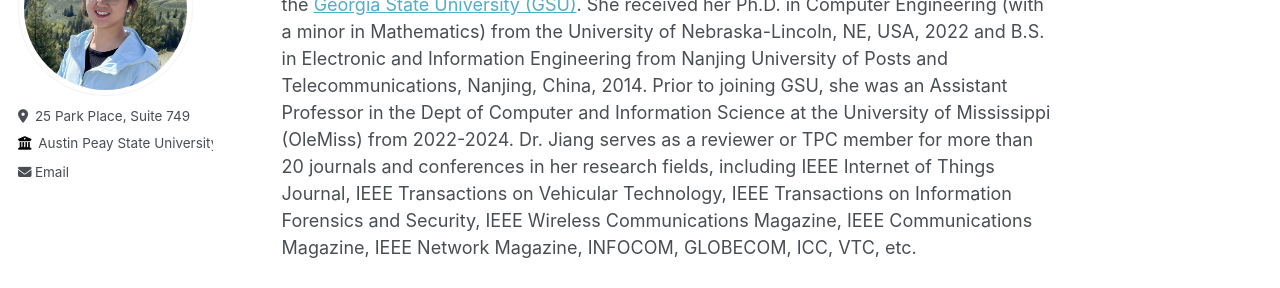
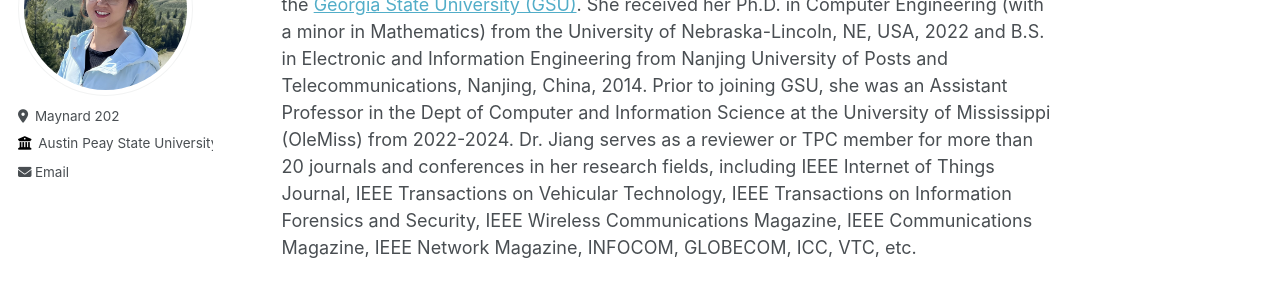
Before and after one commit to suhbrina-perry/suhbrina-perry.github.io, a Jekyll site: the page built from _pages/about.md, in a window 1280 px wide. Shown: the part 184-472 px from the top of the page. Built offline with Jekyll 4.4.1, drawn with Linux system fonts in a browser that asks for light colours.

Commit message:
Update location in config file

```diff
--- a/_config.yml
+++ b/_config.yml
@@ -25,7 +25,7 @@ author:
   name             : # "Sabrina Perry"
   pronouns         : # example: "she/her"
   bio              : #"Short biography for the left-hand sidebar"
-  location         : "25 Park Place, Suite 749"
+  location         : "Maynard 202"
   employer         : "Austin Peay State University"
   uri              : # URL
   email            : "perrys1@apsu.edu"
```
